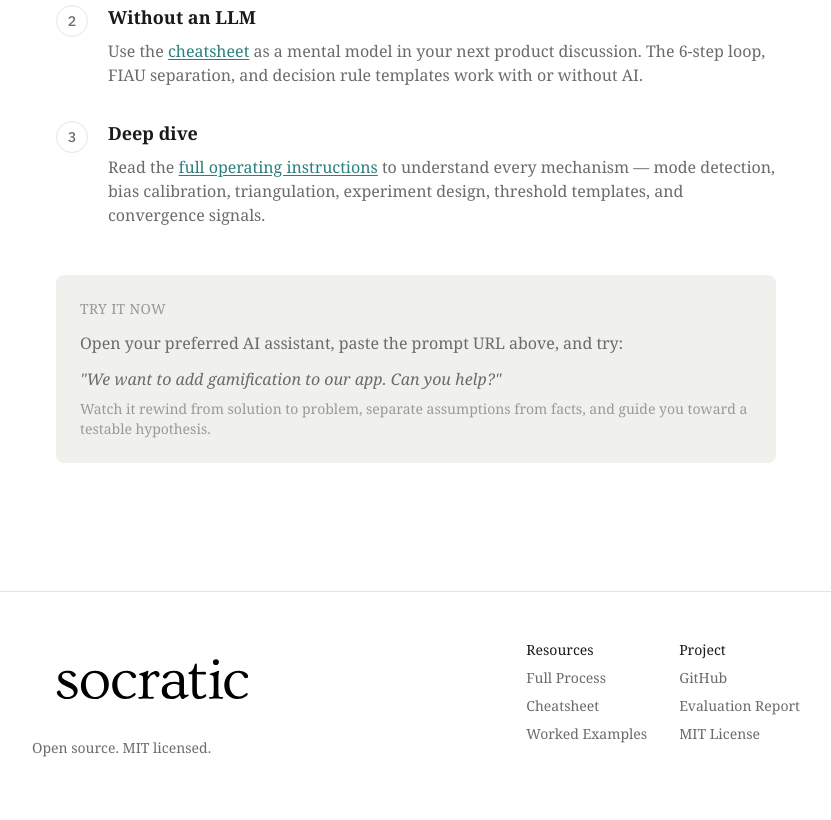
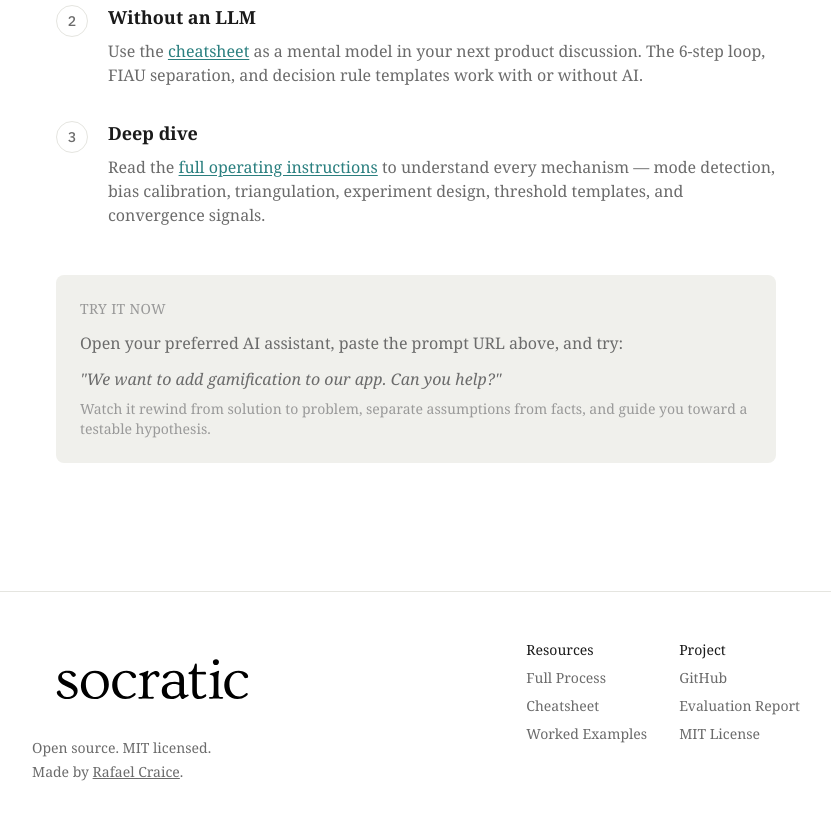
Before and after one commit to craice/socratic, an Astro site in the folder site/: page / in a window 1280 px wide. Shown: the part 6171-6991 px from the top of the page, without its empty margins (224-1055 px from the left). Built offline with nearby package versions, Linux system fonts and the light colour scheme; Astro itself is replaced by a stand-in of ours; a web font is replaced by a local one.

Commit message:
Add author credit linking to craice.me
Co-Authored-By: Claude Fable 5.2 <noreply@anthropic.com>
Claude-Session: https://claude.ai/code/session_013vk6Ua8CS2JTqoyKZDMzFN

```diff
--- a/site/src/pages/index.astro
+++ b/site/src/pages/index.astro
@@ -294,6 +294,7 @@ import promptText from '../../../process/socratic-1.0.md?raw';
         <div>
           <img src={`${import.meta.env.BASE_URL}/socratic.svg`} alt="socratic" class="w-[240px] mb-2" />
           <p class="text-text-muted text-sm">Open source. MIT licensed.</p>
+          <p class="text-text-muted text-sm mt-1">Made by <a href="https://craice.me" rel="noopener" class="underline hover:text-accent">Rafael Craice</a>.</p>
         </div>
         <div class="flex flex-col sm:flex-row gap-8 text-sm text-text-muted">
           <div class="space-y-2">
```
Also changed, not shown: README.md.
